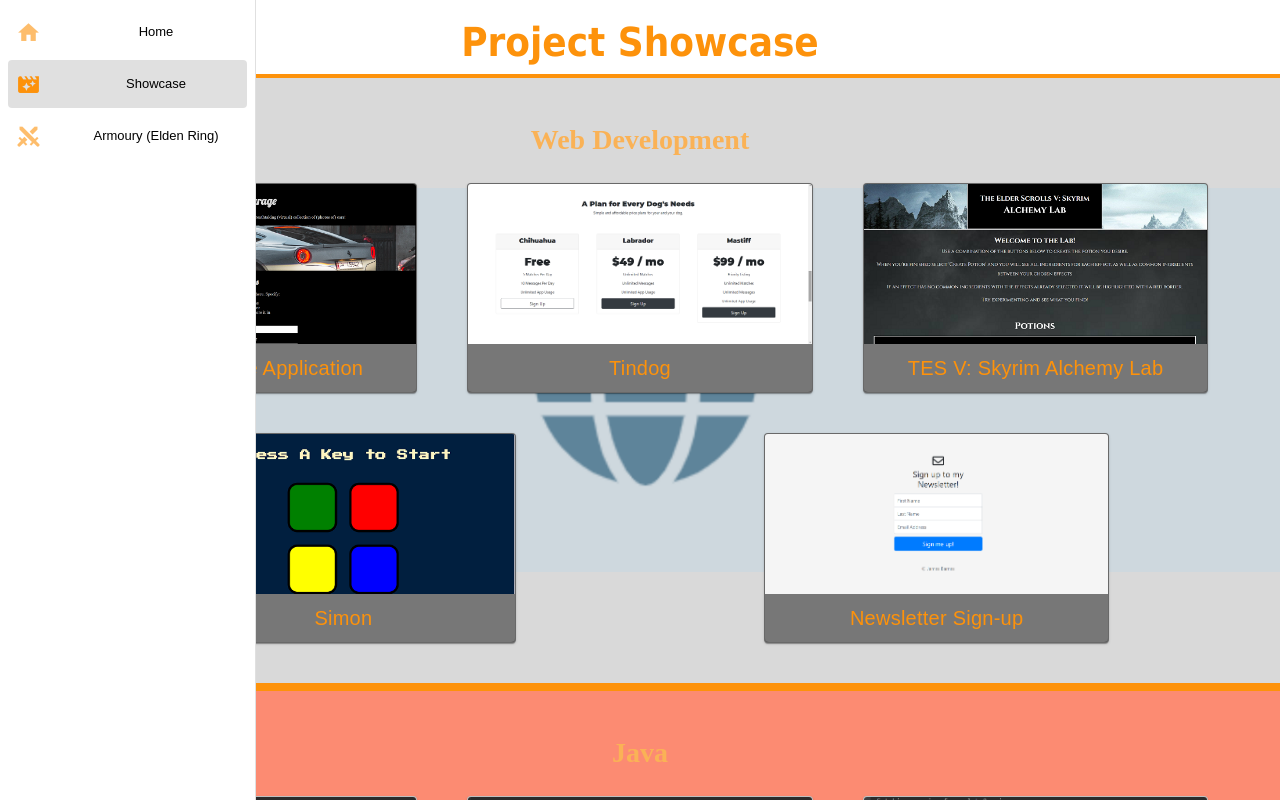
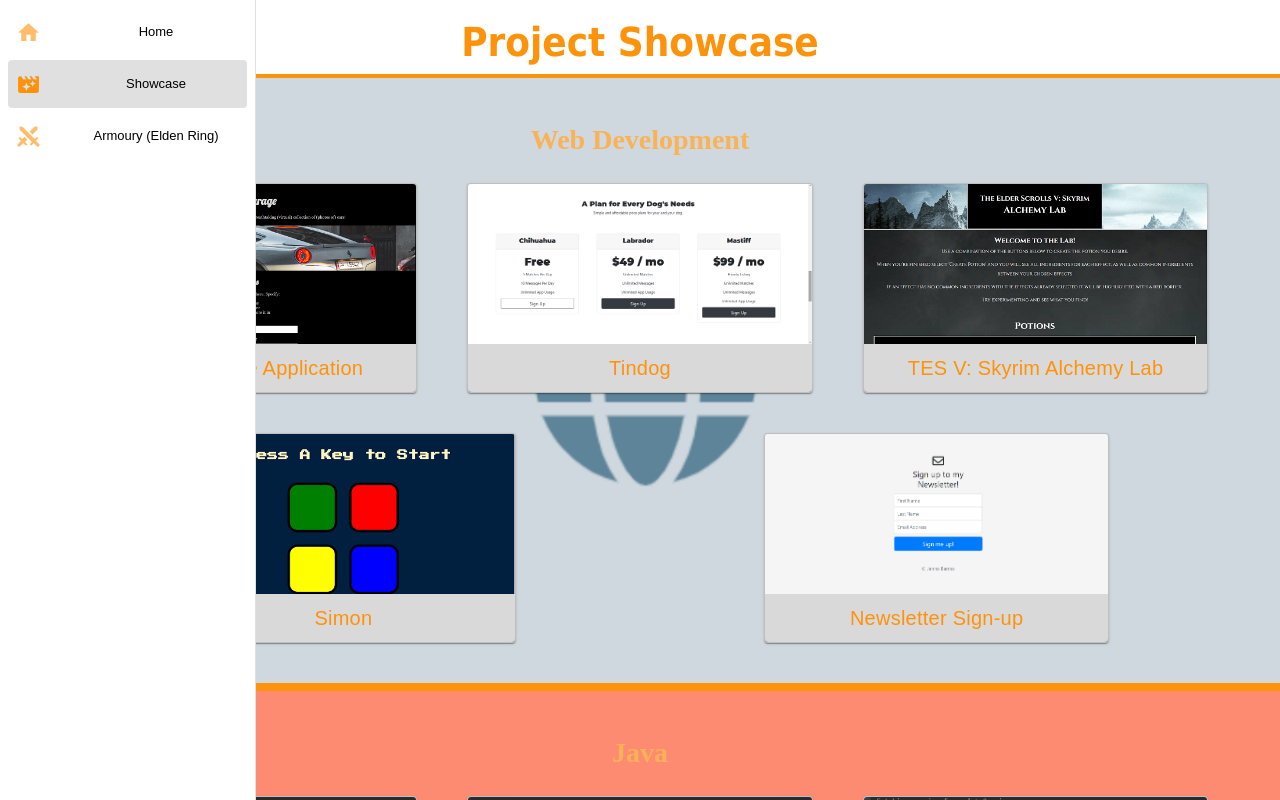
Before and after one commit to JamesBarnes48/PersonalSiteVue, a Vue app: page /showcase in a window 1280 px wide. Shown: the top 800 px of the page. Built offline with nearby package versions, Linux system fonts and the light colour scheme.

Commit message:
remove redundant invertedStyle

```diff
--- a/src/components/CardShowcaseSection.vue
+++ b/src/components/CardShowcaseSection.vue
@@ -7,19 +7,17 @@ export default {
     components: {ShowcaseProjectDialog},
     props: {
         sectionTitle: {type: String, default: 'Section Title'},
-        inverted: {type: Boolean, default: false},
         projectsInfo: {type: Array, default(){return []}},
         sectionStyle: {type: String, default: 'webdev'}
     },
     setup(props){
-        const [sectionTitle, inverted, projectsInfo, sectionStyle] = [props.sectionTitle, props.inverted, props.projectsInfo, props.sectionStyle];
+        const [sectionTitle, projectsInfo, sectionStyle] = [props.sectionTitle, props.projectsInfo, props.sectionStyle];
 
         let models = ref({});
         const closeDialog = (index) => {models.value[index] = false}
 
         return {
             sectionTitle,
-            inverted,
             projectsInfo,
             models,
             sectionStyle,
@@ -30,7 +28,7 @@ export default {
 </script>
 
 <template>
-    <div class="main-container" :class="[inverted? 'invertedStyle': '', sectionStyle]">
+    <div class="main-container" :class="sectionStyle">
         <h3 class="section-title">{{ sectionTitle }}</h3>
 
         <div class="project-cards-container">
@@ -87,10 +85,6 @@ export default {
     background-image: url("@/assets/images/showcase/java/javabg.png");
 }
 
-.main-container.invertedStyle{
-    background-color: var(--background-hex);
-}
-
 .section-title {
     margin-bottom: 30px;
     font-size: 30px;
@@ -121,15 +115,6 @@ export default {
     color: var(--background-hex);
 }
 
-.main-container.invertedStyle .project-cards-container .v-card {
-    background-color: var(--off-background-hex);
-}
-
-.main-container.invertedStyle .project-cards-container .v-card:hover {
-    background-color: var(--main-hex);
-    color: var(--background-hex);
-}
-
 .project-cards-container .v-card .v-img{
     margin: auto;
     width: 100%;
--- a/src/views/CardShowcase.vue
+++ b/src/views/CardShowcase.vue
@@ -143,7 +143,6 @@ export default {
     <section id="webdev">
         <CardShowcaseSection
             sectionTitle="Web Development"
-            :inverted="true"
             :projectsInfo="projects.webdev"
         ></CardShowcaseSection>
     </section>
@@ -159,7 +158,6 @@ export default {
     <section id="c">
         <CardShowcaseSection
             sectionTitle="C++"
-            :inverted="true"
             :projectsInfo="projects.c"
         ></CardShowcaseSection>
     </section>
```
